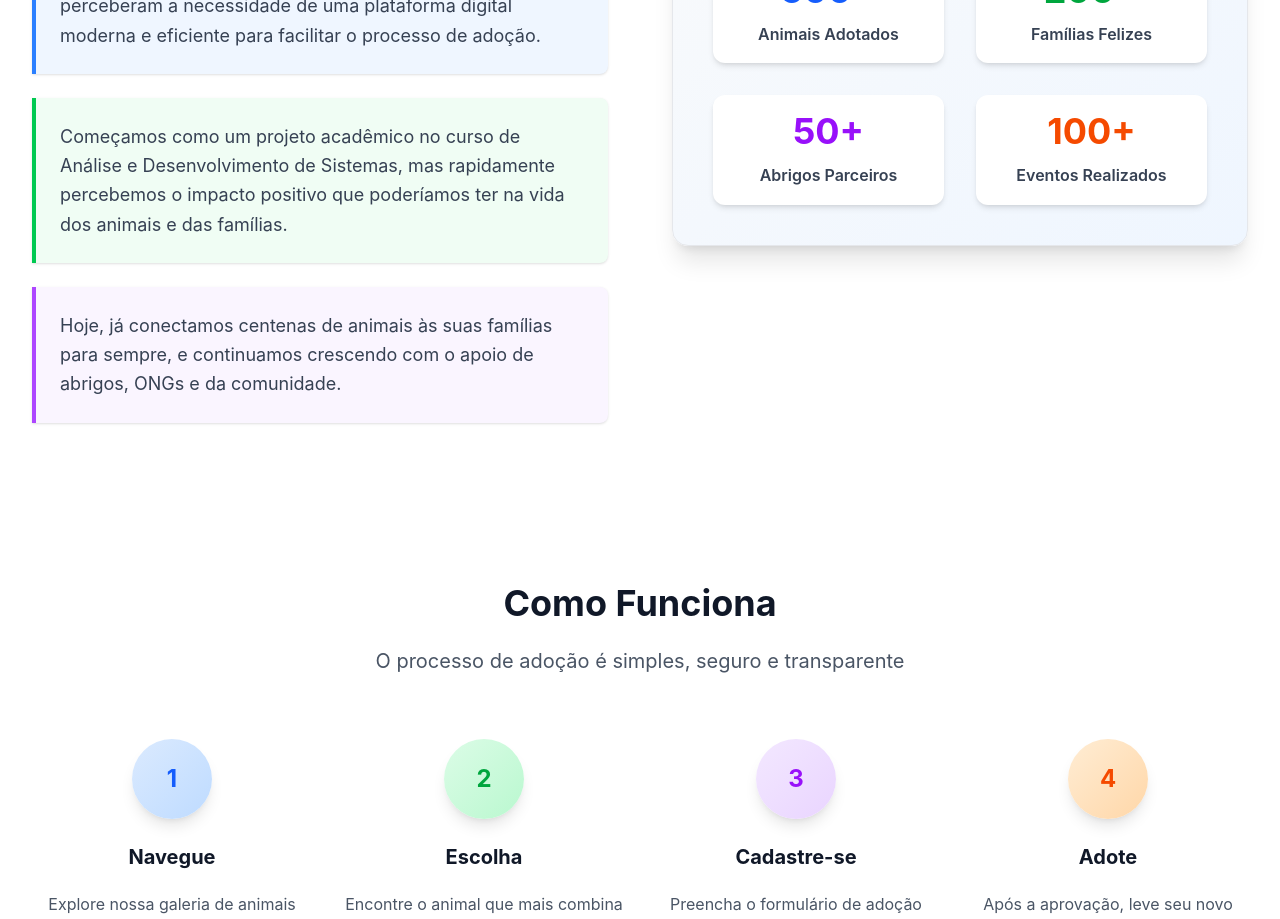
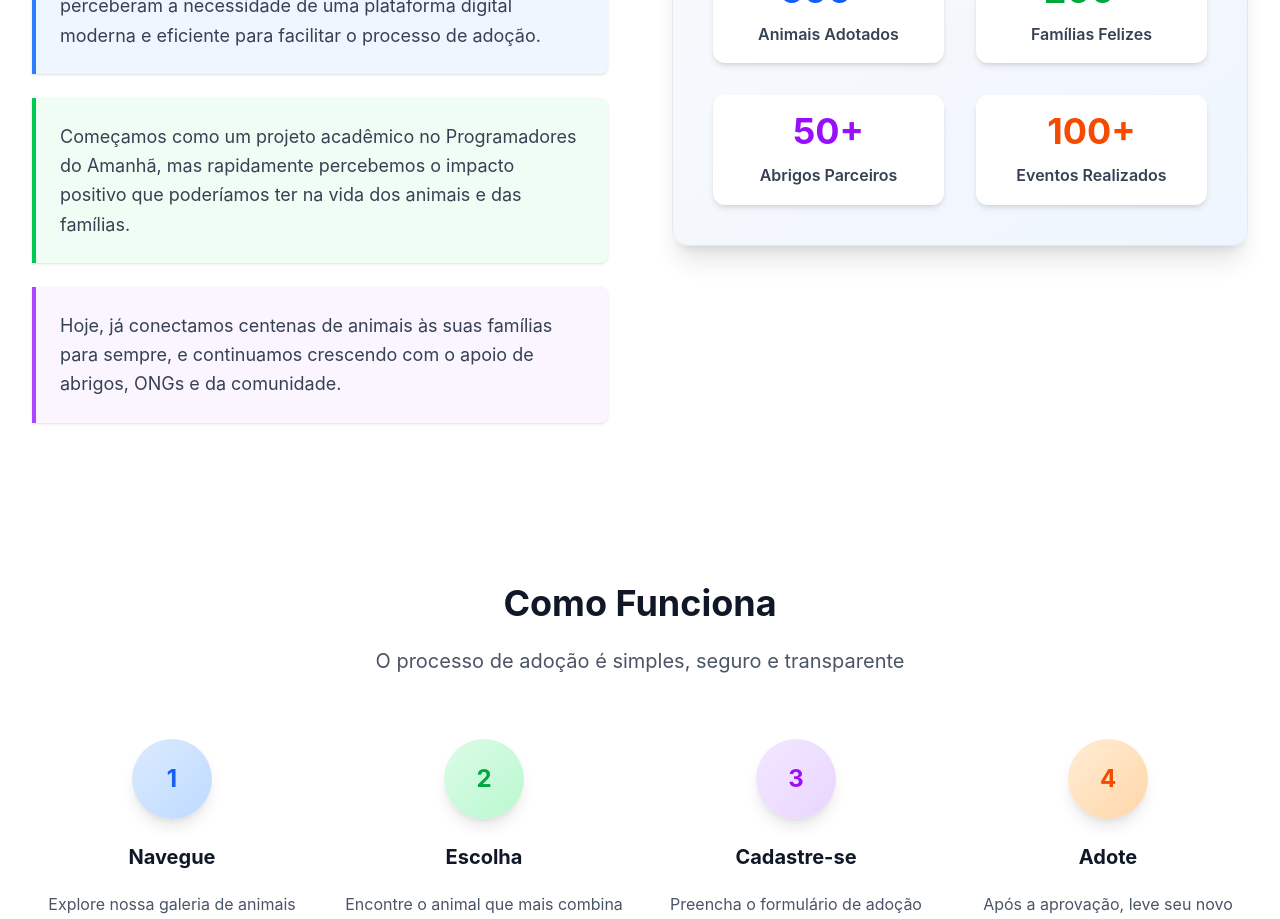
Before and after one commit to alissonn17/AnimalAdoption, a Next.js app: page /sobre in a window 1280 px wide. Shown: the part 1360-2279 px from the top of the page. Built offline with nearby package versions, Linux system fonts and the light colour scheme.

Commit message:
fix: update about page project reference

```diff
--- a/src/app/sobre/page.tsx
+++ b/src/app/sobre/page.tsx
@@ -123,8 +123,7 @@ export default function SobrePage() {
                     </div>
                     <div className="bg-green-50 border-l-4 border-green-500 p-6 rounded-r-lg shadow-sm">
                       <p className="text-gray-700 text-lg leading-relaxed">
-                        Começamos como um projeto acadêmico no curso de Análise
-                        e Desenvolvimento de Sistemas, mas rapidamente
+                        Começamos como um projeto acadêmico no Programadores do Amanhã, mas rapidamente
                         percebemos o impacto positivo que poderíamos ter na vida
                         dos animais e das famílias.
                       </p>
```
